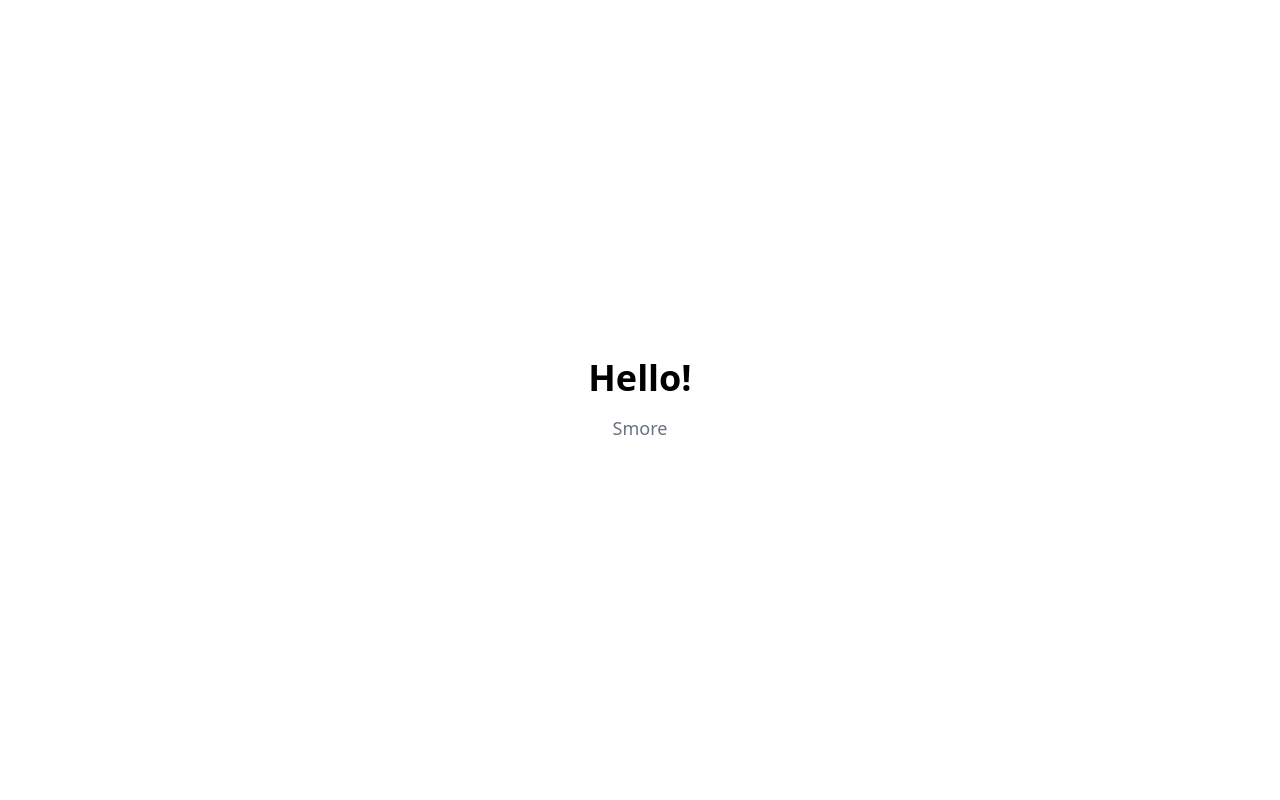
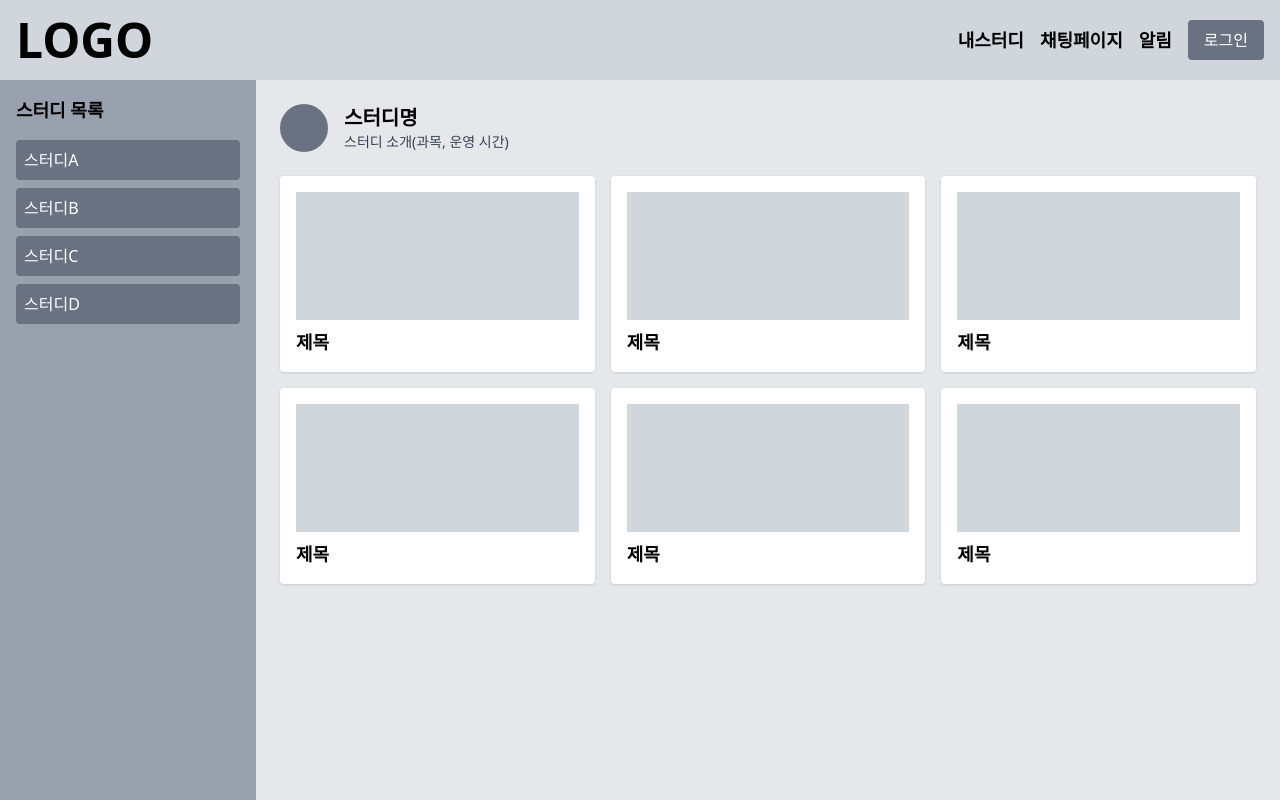
Before and after one commit to BackEndSchoolPlus3th/Smore_FE, a React (Vite) app: page /article in a window 1280 px wide. Built offline with nearby package versions, Linux system fonts and the light colour scheme.

Commit message:
init : project

```diff
--- a/package.json
+++ b/package.json
@@ -15,6 +15,7 @@
         "axios": "^1.7.9",
         "react": "^19.0.0",
         "react-dom": "^19.0.0",
+        "react-router-dom": "^7.2.0",
         "tailwindcss": "^4.0.7"
     },
     "devDependencies": {
--- a/src/app/App.tsx
+++ b/src/app/App.tsx
@@ -1,11 +1,22 @@
+import React from 'react';
+import { BrowserRouter as Router, Routes, Route } from 'react-router-dom';
 import './App.css';
-import { MainPage } from '../pages';
+import MainPage from '../pages/main/MainPage.tsx';
+import ArticlePage from '../pages/article/ArticlePage';
+import ChatPage from '../pages/chat/ChatPage.tsx';
+
 
 function App() {
     return (
-        <div className="App">
-            <MainPage />
-        </div>
+        <Router>
+            <div className="App">
+                <Routes>
+                    <Route path="/" element={<MainPage />} />
+                    <Route path="/article" element={<ArticlePage />} />
+                    <Route path="/chat" element={<ChatPage />} />
+                </Routes>
+            </div>
+        </Router>
     );
 }
 
--- /dev/null
+++ b/src/pages/article/ArticlePage.jsx
@@ -0,0 +1,46 @@
+import React, { useState } from "react";
+import Header from "../../widgets/header/Header";
+
+const ArticlePage = () => {
+  return (
+    <div className="flex flex-col w-full h-screen bg-gray-100">
+      <Header />
+
+      <div className="flex flex-1">
+        {/* 사이드바 */}
+        <div className="w-1/5 bg-gray-400 p-4">
+          <div className="mb-4 text-lg font-bold">스터디 목록</div>
+          <ul>
+            {['스터디A', '스터디B', '스터디C', '스터디D'].map((study, index) => (
+              <li key={index} className="p-2 bg-gray-500 text-white rounded mb-2">{study}</li>
+            ))}
+          </ul>
+        </div>
+
+        {/* 메인 콘텐츠 */}
+        <div className="flex-1 p-6 bg-gray-200">
+          {/* 사용자 정보 */}
+          <div className="flex items-center space-x-4 mb-6">
+            <div className="w-12 h-12 bg-gray-500 rounded-full"></div>
+            <div>
+              <div className="text-xl font-bold">스터디명</div>
+              <div className="text-sm text-gray-700">스터디 소개(과목, 운영 시간)</div>
+            </div>
+          </div>
+
+          {/* 게시판 */}
+          <div className="grid grid-cols-3 gap-4">
+            {Array.from({ length: 6 }).map((_, index) => (
+              <div key={index} className="p-4 bg-white shadow rounded">
+                <div className="w-full h-32 bg-gray-300"></div>
+                <div className="mt-2 text-lg font-semibold">제목</div>
+              </div>
+            ))}
+          </div>
+        </div>
+      </div>
+    </div>
+  );
+};
+
+export default ArticlePage;
--- /dev/null
+++ b/src/pages/chat/ChatPage.tsx
@@ -0,0 +1,11 @@
+import React from 'react';
+
+const ChatPage: React.FC = () => {
+    return (
+        <div className="flex flex-col items-center justify-center h-screen">
+            <h1 className="text-4xl font-bold">채팅 페이지</h1>
+        </div>
+    );
+};
+
+export default ChatPage;
--- /dev/null
+++ b/src/widgets/header/Header.jsx
@@ -0,0 +1,53 @@
+import React from "react";
+import { useNavigate } from "react-router-dom";
+
+const Header = () => {
+  const navigate = useNavigate();
+
+  const goToMainPage = () => {
+    navigate("/");
+  };
+
+  const goToChatPage = () => {
+    navigate("/chat");
+  };
+
+  const goToArticlePage = () => {
+    navigate("/article");
+  };
+
+  const goToLoginPage = () => {
+    navigate("/login");
+  };
+
+  return (
+    <div className="flex items-center justify-between bg-gray-300 p-4">
+      <div className="text-5xl font-bold cursor-pointer" onClick={goToMainPage}>
+        LOGO
+      </div>
+      <div className="flex items-center space-x-4">
+        <button
+          className="text-lg font-semibold cursor-pointer"
+          onClick={goToArticlePage}
+        >
+          내스터디
+        </button>
+        <button
+          className="text-lg font-semibold cursor-pointer"
+          onClick={goToChatPage}
+        >
+          채팅페이지
+        </button>
+        <div className="text-lg font-semibold cursor-pointer">알림</div>
+        <button
+          className="px-4 py-2 bg-gray-500 text-white rounded cursor-pointer"
+          onClick={goToLoginPage}
+        >
+          로그인
+        </button>
+      </div>
+    </div>
+  );
+};
+
+export default Header;
```
Also changed, not shown: src/pages/alarm/AlarmPage.jsx (added), 1 other file (tests, documents, lock files or other folders).
